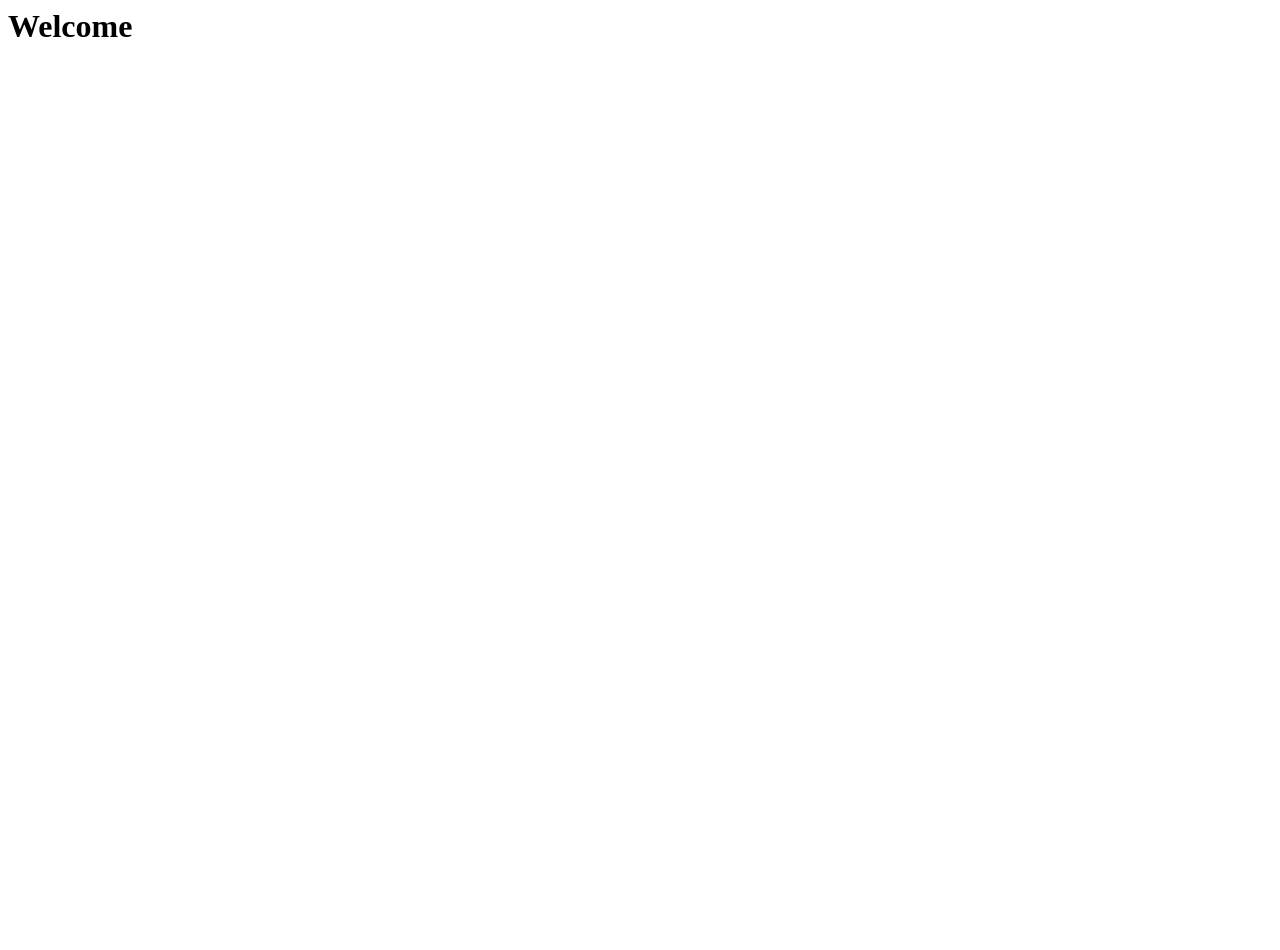
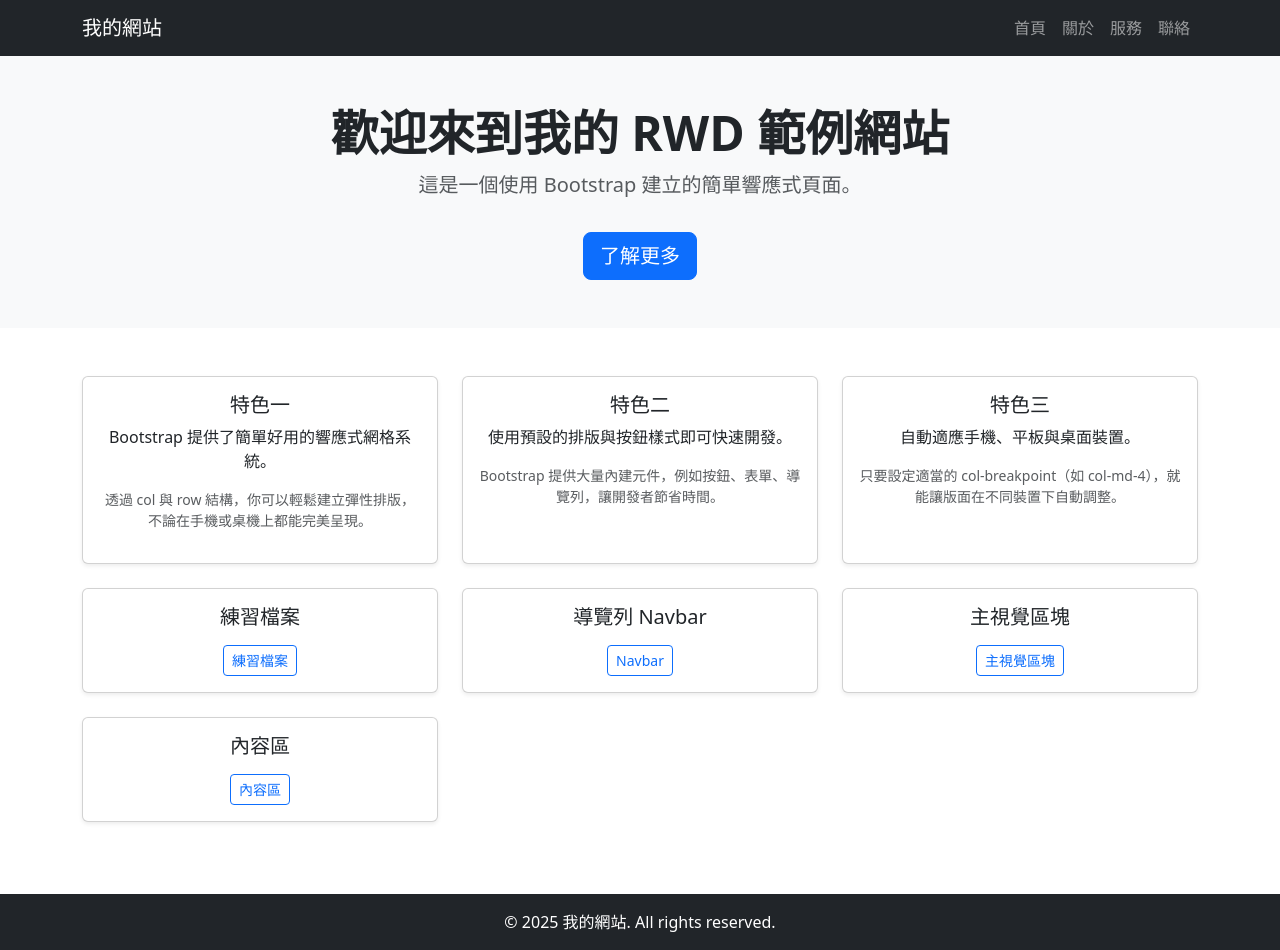
Before and after one commit to Yuan-001creator/RWD-2, a plain HTML site: page index.html in a window 1280 px wide. Before the commit the page ends 800 px from the top, so only its background shows below. Drawn offline with nearby package versions, Linux system fonts and the light colour scheme.

Commit message:
Add files via upload

```diff
--- a/index.html
+++ b/index.html
@@ -1,8 +1,139 @@
-<html>
-    <head>
-        <title>RWD網頁</title>
+
+<!DOCTYPE html>
+<html lang="en">
+<head>
+    <meta charset="UTF-8">
+    <meta name="viewport" content="width=device-width, initial-scale=1.0">
+    <title>RWD</title>
+    <!-- Bootstrap 5 CDN -->
+    <link href="https://cdn.jsdelivr.net/npm/bootstrap@5.3.8/dist/css/bootstrap.min.css" rel="stylesheet" integrity="sha384-sRIl4kxILFvY47J16cr9ZwB07vP4J8+LH7qKQnuqkuIAvNWLzeN8tE5YBujZqJLB" crossorigin="anonymous">
     </head>
     <body>
-        <h1>Welcome</h1>
-    </body>
+
+    <!-- 導覽列 -->
+    <nav class="navbar navbar-expand-lg navbar-dark bg-dark">
+        <div class="container">
+        <a class="navbar-brand" href="#">我的網站</a>
+        <button class="navbar-toggler" type="button" data-bs-toggle="collapse" data-bs-target="#navbarNav">
+            <span class="navbar-toggler-icon"></span>
+        </button>
+        <div class="collapse navbar-collapse" id="navbarNav">
+            <ul class="navbar-nav ms-auto">
+            <li class="nav-item"><a class="nav-link" href="#">首頁</a></li>
+            <li class="nav-item"><a class="nav-link" href="#">關於</a></li>
+            <li class="nav-item"><a class="nav-link" href="#">服務</a></li>
+            <li class="nav-item"><a class="nav-link" href="#">聯絡</a></li>
+            </ul>
+        </div>
+        </div>
+    </nav>
+
+    <!-- 主視覺區塊 -->
+    <section class="bg-light text-center py-5">
+        <div class="container">
+        <h1 class="display-5 fw-bold">歡迎來到我的 RWD 範例網站</h1>
+        <p class="lead text-muted">這是一個使用 Bootstrap 建立的簡單響應式頁面。</p>
+        <button type="button" class="btn btn-primary btn-lg mt-3" data-bs-toggle="modal" data-bs-target="#exampleModal">
+            了解更多
+        </button>
+        </div>
+    </section>
+
+    <div class="modal" id="exampleModal" tabindex="-1">
+        <div class="modal-dialog">
+        <div class="modal-content">
+            <div class="modal-header">
+            <h5 class="modal-title">了解</h5>
+            <button type="button" class="btn-close" data-bs-dismiss="modal" aria-label="Close"></button>
+            </div>
+            <div class="modal-body">
+            <h1>更多。</h1>
+            </div>
+            <div class="modal-footer">
+            <button type="button" class="btn btn-secondary" data-bs-dismiss="modal">Close</button>
+        </div>
+        </div>
+        </div>
+    </div>
+
+    <!-- 三欄內容區 -->
+    <section class="container my-5">
+    <div class="row text-center">
+        <div class="col-md-4 mb-4">
+        <div class="card h-100 shadow-sm">
+            <div class="card-body">
+            <h5 class="card-title">特色一</h5>
+            <p class="card-text">Bootstrap 提供了簡單好用的響應式網格系統。</p>
+            <p class="text-muted small">透過 col 與 row 結構，你可以輕鬆建立彈性排版，不論在手機或桌機上都能完美呈現。</p>
+            </div>
+        </div>
+        </div>
+
+        <div class="col-md-4 mb-4">
+        <div class="card h-100 shadow-sm">
+            <div class="card-body">
+            <h5 class="card-title">特色二</h5>
+            <p class="card-text">使用預設的排版與按鈕樣式即可快速開發。</p>
+            <p class="text-muted small">Bootstrap 提供大量內建元件，例如按鈕、表單、導覽列，讓開發者節省時間。</p>
+            </div>
+        </div>
+        </div>
+
+        <div class="col-md-4 mb-4">
+        <div class="card h-100 shadow-sm">
+            <div class="card-body">
+            <h5 class="card-title">特色三</h5>
+            <p class="card-text">自動適應手機、平板與桌面裝置。</p>
+            <p class="text-muted small">只要設定適當的 col-breakpoint（如 col-md-4），就能讓版面在不同裝置下自動調整。</p>
+            </div>
+        </div>
+        </div>
+
+        <div class="col-md-4 mb-4">
+        <div class="card h-100 shadow-sm">
+            <div class="card-body">
+            <h5 class="card-title">練習檔案</h5>
+            <a href="/RWD/example.html" class="btn btn-outline-primary btn-sm mt-2">練習檔案</a>
+            </div>
+        </div>
+        </div>
+
+        <div class="col-md-4 mb-4">
+        <div class="card h-100 shadow-sm">
+            <div class="card-body">
+            <h5 class="card-title">導覽列 Navbar</h5>
+            <a href="/RWD/navbar.html" class="btn btn-outline-primary btn-sm mt-2">Navbar</a>
+            </div>
+        </div>
+        </div>
+
+        <div class="col-md-4 mb-4">
+        <div class="card h-100 shadow-sm">
+            <div class="card-body">
+            <h5 class="card-title">主視覺區塊</h5>
+            <a href="/RWD/mainContainer.html" class="btn btn-outline-primary btn-sm mt-2">主視覺區塊</a>
+            </div>
+        </div>
+        </div>
+
+        <div class="col-md-4 mb-4">
+        <div class="card h-100 shadow-sm">
+            <div class="card-body">
+            <h5 class="card-title">內容區</h5>
+            <a href="/RWD/container.html" class="btn btn-outline-primary btn-sm mt-2">內容區</a>
+            </div>
+        </div>
+        </div>
+    </div>
+    </section>
+
+
+    <!-- 頁尾 -->
+    <footer class="bg-dark text-white text-center py-3">
+        <p class="mb-0">© 2025 我的網站. All rights reserved.</p>
+    </footer>
+
+    <!-- Bootstrap JS -->
+    <script src="https://cdn.jsdelivr.net/npm/bootstrap@5.3.8/dist/js/bootstrap.bundle.min.js" integrity="sha384-FKyoEForCGlyvwx9Hj09JcYn3nv7wiPVlz7YYwJrWVcXK/BmnVDxM+D2scQbITxI" crossorigin="anonymous"></script>
+</body>
 </html>
```
